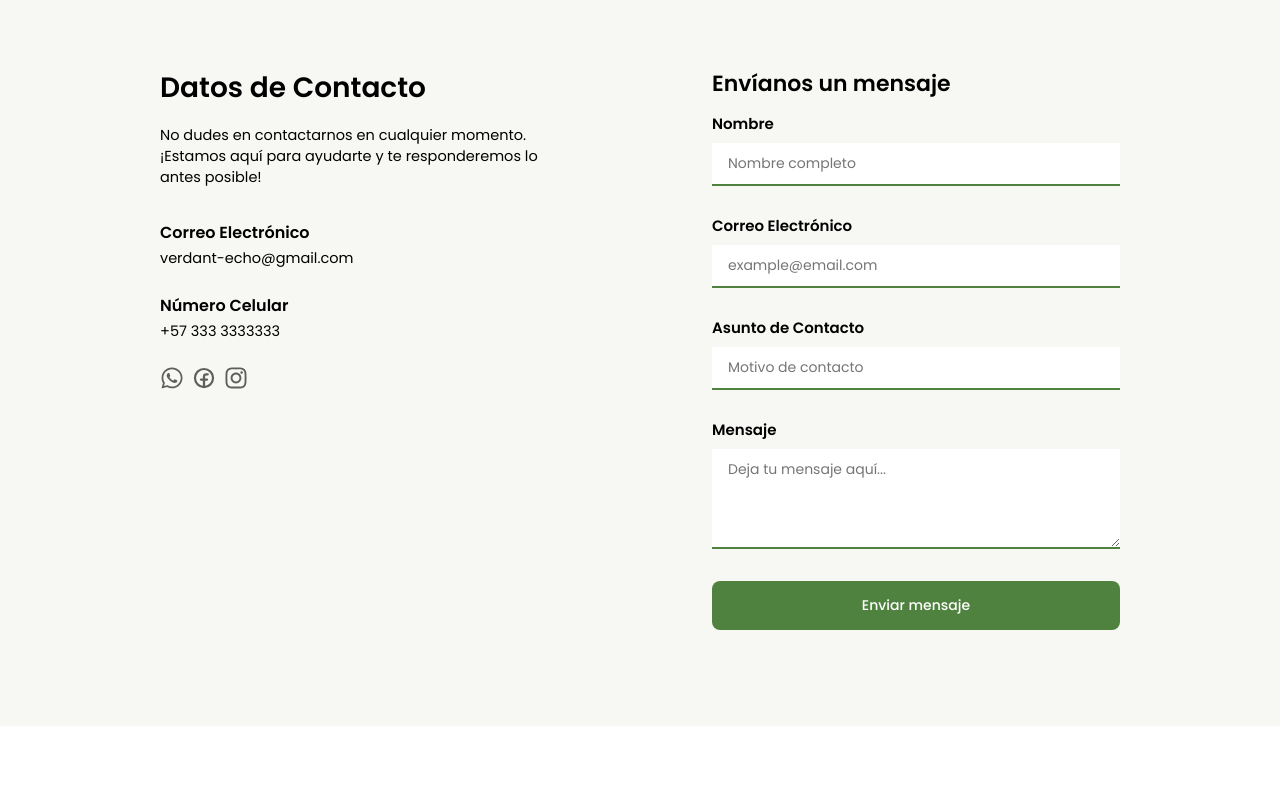
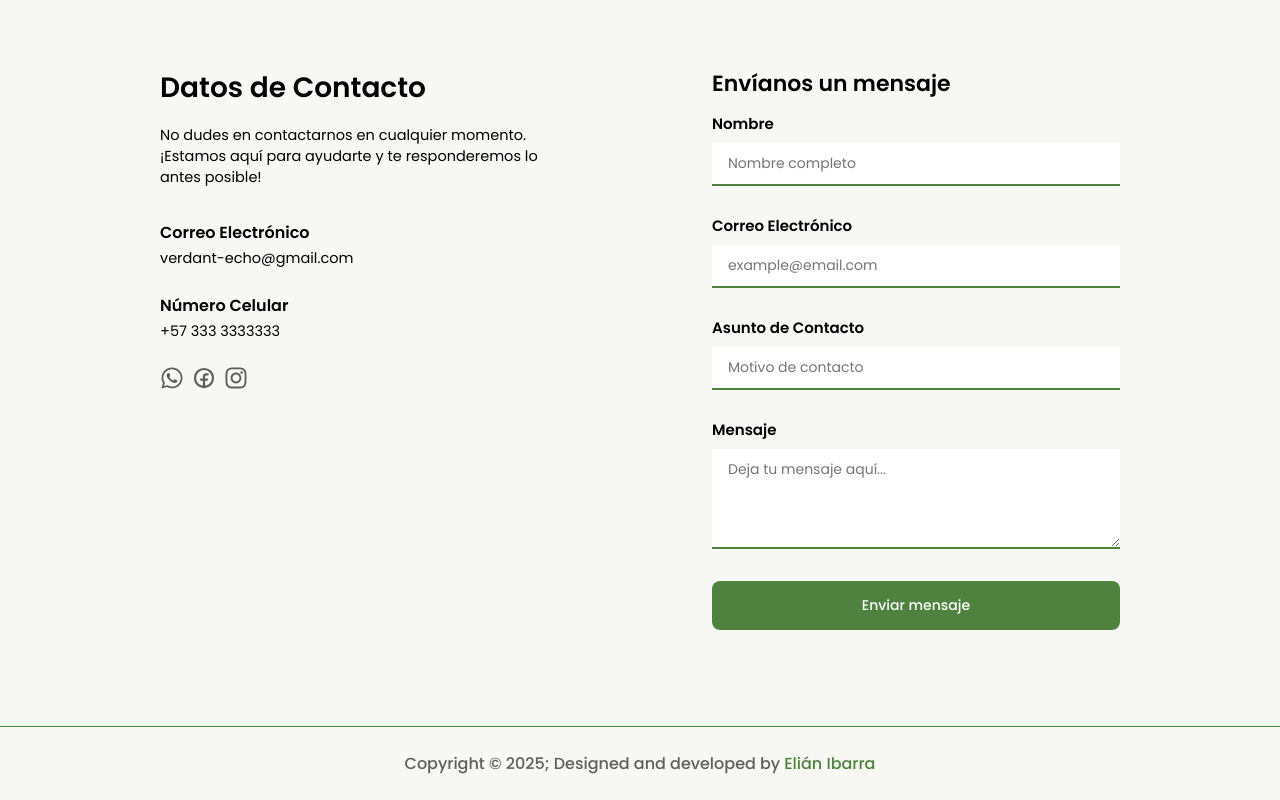
Before and after one commit to FazeElian/verdant-echo, a React (Vite) app: page / in a window 1280 px wide. Shown: the part 3124-3924 px from the top of the page. Before the commit the page ends 3850 px from the top, so only its background shows below. Built offline with nearby package versions, Linux system fonts and the light colour scheme.

Commit message:
add: Footer component

```diff
--- /dev/null
+++ b/src/assets/css/components/Footer.css
@@ -0,0 +1,25 @@
+@import "../Global.css";
+
+.footer {
+    display: flex;
+    width: 100%;
+    height: auto;
+    background-color: var(--color-green-light);
+    border-top: 1px solid var(--color-green);
+    padding: 1.5rem 0 1.5rem;
+    align-items: center;
+    justify-content: center;
+    font-size: 16px;
+    font-weight: 500;
+    color: var(--color-gray);
+    gap: 4px;
+}
+
+    .footer a {
+        color: var(--color-green);
+        text-decoration: none;
+    }
+
+    .footer a:hover {
+        text-decoration: underline;
+    }
--- a/src/components/Footer.tsx
+++ b/src/components/Footer.tsx
@@ -1,7 +1,16 @@
+// Styles
+import "../assets/css/components/Footer.css";
+
 const Footer = () => {
     return (
-        <footer>
-            <h1>Footer</h1>
+        <footer className="footer">
+            Copyright © 2025; Designed and developed by
+            <a
+                href="https://elianibarra.com/"
+                target="_blank"
+            >
+                Elián Ibarra
+            </a>
         </footer>
     )
 }
--- a/src/views/HomeView.tsx
+++ b/src/views/HomeView.tsx
@@ -3,6 +3,7 @@ import { BannerPlants } from "../components/BannerPlants"
 import { TitleSection } from "../components/TitleSection"
 import { Gallery } from "../components/Gallery"
 import { ContactUs } from "../components/ContactUs";
+import { Footer } from "../components/Footer";
 
 // React icons
 import { PiPlantFill } from "react-icons/pi";
@@ -35,6 +36,9 @@ const HomeView = () => {
 
             {/* Contact */}
             <ContactUs />
+
+            {/* Footer */}
+            <Footer />
         </>
     )
 }
```
